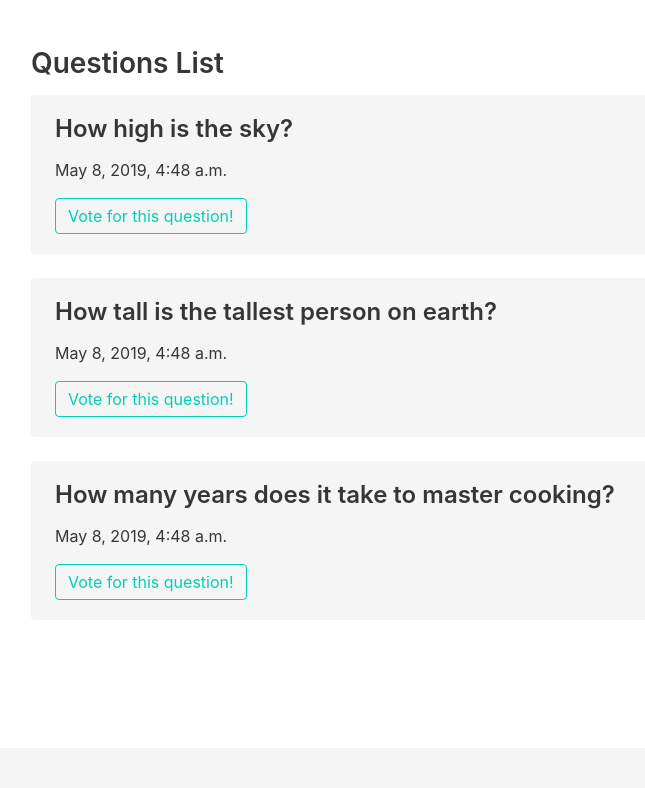
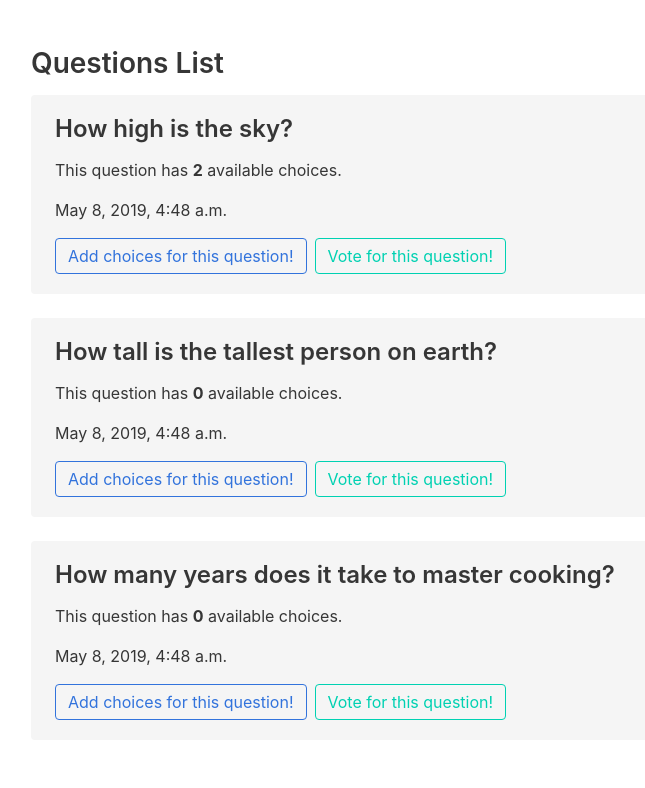
Before and after one commit to danielc92/django-docs-tutorial, a Django app: page /polls/list/ in a window 1280 px wide. Shown: the part 52-840 px from the top of the page, without its empty margins (33-678 px from the left). Before the commit the page ends 652 px from the top, so only its background shows below. Run offline with Django 3.2, Linux system fonts and the light colour scheme; data comes from the database, SQL or seed files in the repository; both versions use the stored data as it was after the commit; some libraries are stand-ins or nearby versions.

```diff
--- a/templates/questions-list.html
+++ b/templates/questions-list.html
@@ -11,8 +11,13 @@
 			{% for q in data %}
 				<div class="notification is-light">
 					<h3>{{ q.question_text }}</h3>
+					<p>This question has <strong>{{ q.choice_set.all.count }}</strong>
+					available choices.</p>
 					<p class="">{{ q.pub_date}}</p>
-					<a class="button is-primary is-outlined" href="{% url 'polls-vote' q.id  %}">Vote for this question!</a>
+					<div class="buttons">
+						<a class="button is-link is-outlined" href="{% url 'polls-create-choice' q.id  %}">Add choices for this question!</a>
+						<a class="button is-primary is-outlined" href="{% url 'polls-vote' q.id  %}">Vote for this question!</a>
+					</div>
 				</div>
 			{% endfor %}
 
```
Also changed, not shown: db.sqlite3.
